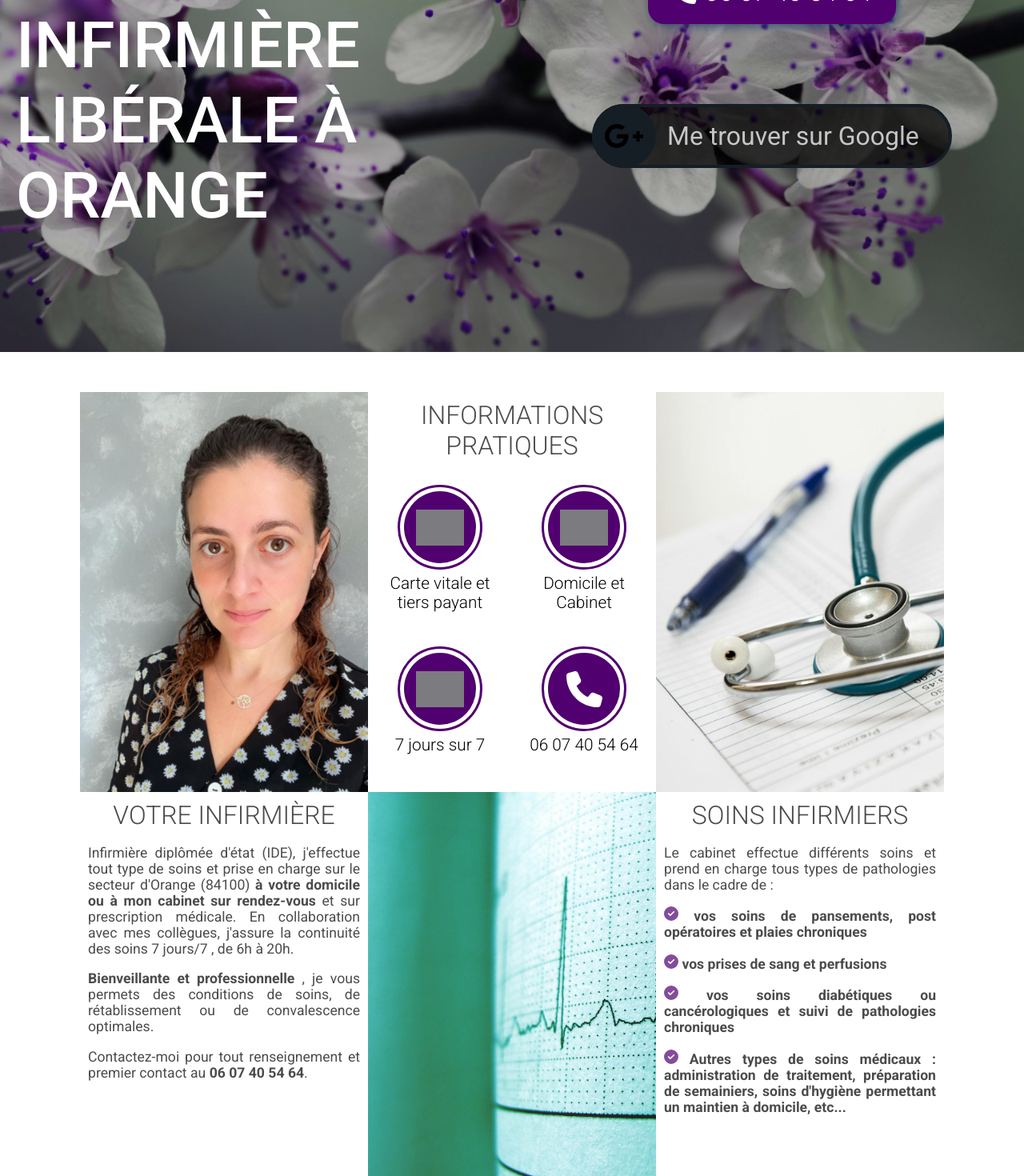
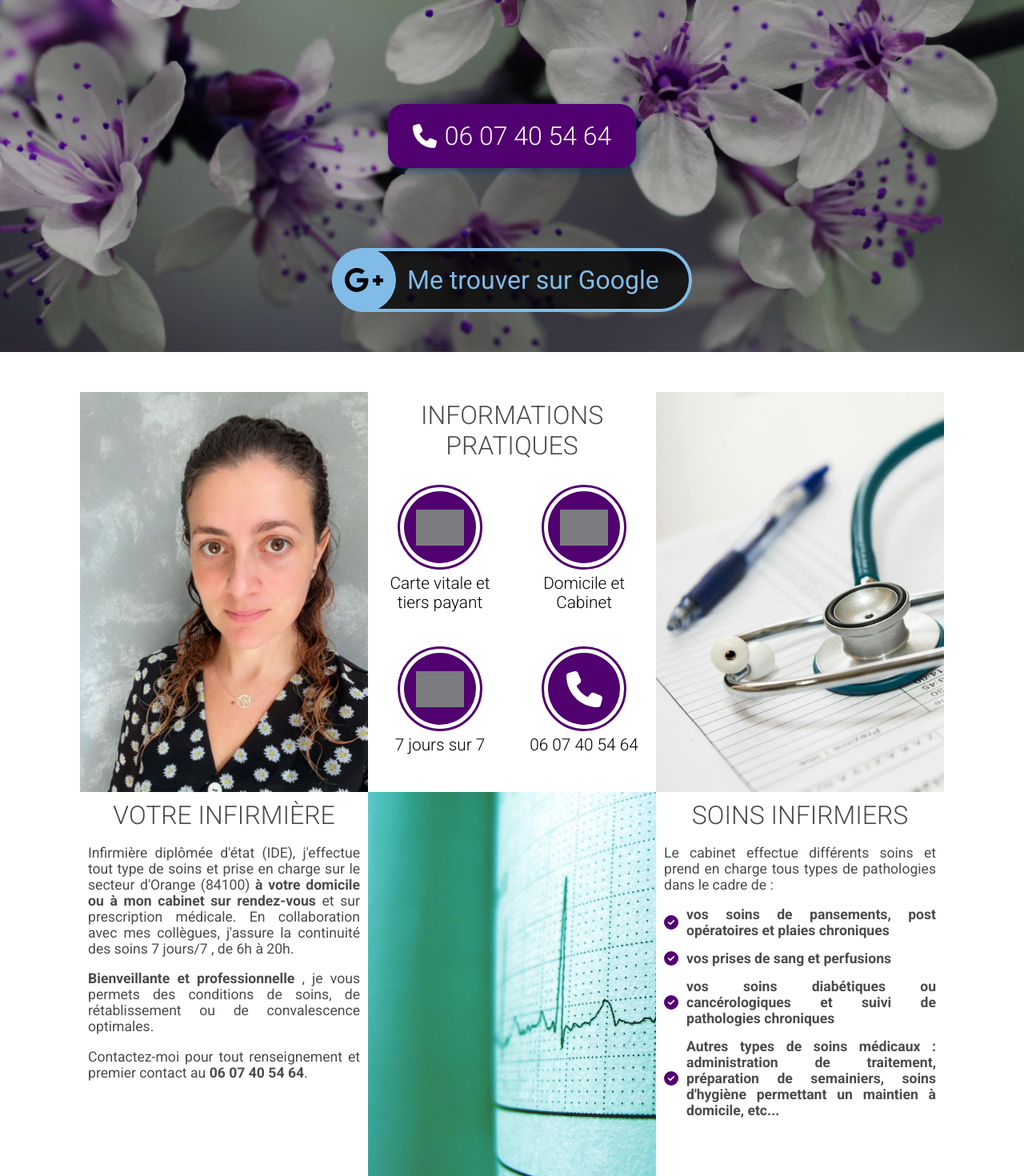
Before and after one commit to tibocst/site-vitrine-infirmi-re, a React (Create React App) app in the folder app/: page / in a window 1280 px wide. Shown: the part 380-1850 px from the top of the page at 80% size. Built offline with nearby package versions, Linux system fonts and the light colour scheme; grey boxes are pictures that could not be loaded.

Commit message:
modif check list + css home

```diff
--- a/app/src/pages/Home/index.jsx
+++ b/app/src/pages/Home/index.jsx
@@ -165,32 +165,42 @@ function Home() {
                   Le cabinet effectue différents soins et prend en charge tous
                   types de pathologies dans le cadre de :
                 </p>{" "}
+                <div className="check-list">
+                  <div>
+                    <img className="check-green" src={check} alt="check icon" />
                     <p>
-                  <img className="check-green" src={check} alt="check icon" />{" "}
                       <b>
                         vos soins de pansements, post opératoires et plaies
                         chroniques
                       </b>
                     </p>
+                  </div>
+                  <div>
+                    <img className="check-green" src={check} alt="check icon" />
                     <p>
-                  <img className="check-green" src={check} alt="check icon" />{" "}
                       <b>vos prises de sang et perfusions</b>
                     </p>
+                  </div>
+                  <div>
+                    <img className="check-green" src={check} alt="check icon" />
                     <p>
-                  <img className="check-green" src={check} alt="check icon" />{" "}
                       <b>
                         vos soins diabétiques ou cancérologiques et suivi de
                         pathologies chroniques
                       </b>
                     </p>
+                  </div>
+                  <div>
+                    <img className="check-green" src={check} alt="check icon" />
                     <p>
-                  <img className="check-green" src={check} alt="check icon" />{" "}
                       <b>
                         Autres types de soins médicaux : administration de
                         traitement, préparation de semainiers, soins d'hygiène
                         permettant un maintien à domicile, etc...
                       </b>
-                </p>{" "}
+                    </p>
+                  </div>
+                </div>
                 {/* <p>
                   Du début de votre prise en charge jusqu'à votre guérison, nous
                   sommes <b>à l'écoute</b> de vos besoins et intervenons pour{" "}
--- a/app/src/styles/Footer.css
+++ b/app/src/styles/Footer.css
@@ -24,7 +24,7 @@
 
 .google-icon_a {
     display: flex;
-    background-color: var(--color-primary);
+    background-color: var(--color-third);
     border-radius: 50%;
     height: 40px;
     width: 40px;
@@ -33,7 +33,7 @@
 }
 
 .google-icon_a:hover {
-    background-color: #81bce9;
+    background-color: var(--color-primary);
     transition: background-color 500ms ease-in-out;
 }
 
--- a/app/src/styles/Home.css
+++ b/app/src/styles/Home.css
@@ -14,6 +14,7 @@
     background-position: center;
     background-size: cover;
     display: flex;
+    flex-direction: column;
     align-items: center;
     justify-content: center;
     color: white;
@@ -25,8 +26,8 @@
     justify-content: center;
     flex: 1;
     background-color: rgba(0, 0, 0, 0.233);
-    padding: 0 0 0 20px;
     height: 100%;
+    width: 100%;
     /* border-right: 3px solid var(--color-second); */
 }
 
@@ -35,7 +36,7 @@
     font-size: 2.5em;
     margin: 0;
     font-weight: 300;
-    text-align: left;
+    text-align: center;
     /* font-family: "Caveat", cursive;
     font-optical-sizing: auto;
     font-style: normal; */
@@ -45,7 +46,7 @@
     font-size: 5em;
     margin: 0;
     font-weight: 500;
-    text-align: left;
+    text-align: center;
     /* font-family: "Caveat", cursive;
     font-optical-sizing: auto;
     font-style: normal; */
@@ -122,7 +123,7 @@
     border-radius: 50px;
     background-color: rgba(0, 0, 0, 0.741);
     transition: transform 500ms ease-in-out;
-    border: 4px solid var(--color-primary);
+    border: 4px solid var(--color-third);
     transition: border 500ms ease-in-out;
 }
 
@@ -131,7 +132,7 @@
     font-size: 2em;
     margin: 0;
     font-weight: 400;
-    color: rgba(255, 255, 255, 0.745);
+    color: var(--color-third);
     transition: color 500ms ease-in-out;
 }
 
@@ -139,7 +140,7 @@
     display: flex;
     align-items: center;
     justify-content: center;
-    background-color: var(--color-primary);
+    background-color: var(--color-third);
     border-radius: 50%;
     height: 60px;
     width:60px;
@@ -149,13 +150,13 @@
 }
 
 .google-link:hover .google-link-slide_icon {
-    background-color: var(--color-third);
+    background-color: var(--color-primary);
     transition: background-color 500ms ease-in-out;
 }
 
 .google-link:hover .google-link-slide_info {
     transition: border 500ms ease-in-out;
-    border: 4px solid var(--color-third);
+    border: 4px solid var(--color-primary);
 }
 
 .google-link:hover .google-link-slide_info > p {
@@ -296,6 +297,21 @@ img { max-width: 1300px;}
 #stetho {
     /* object-position: -550px 0px; */
     object-fit: cover;
+}
+
+.check-list {
+    display: flex;
+    flex-direction: column;
+    gap: 15px;
+}
+
+.check-list > div {
+    display: flex;
+    gap: 10px;
+}
+
+.check-list > div > p {
+    margin: 0;
 }
 
 /* Extra small devices (phones, portrait) */
```
Lines whose indentation alone changed are shown as unchanged.
